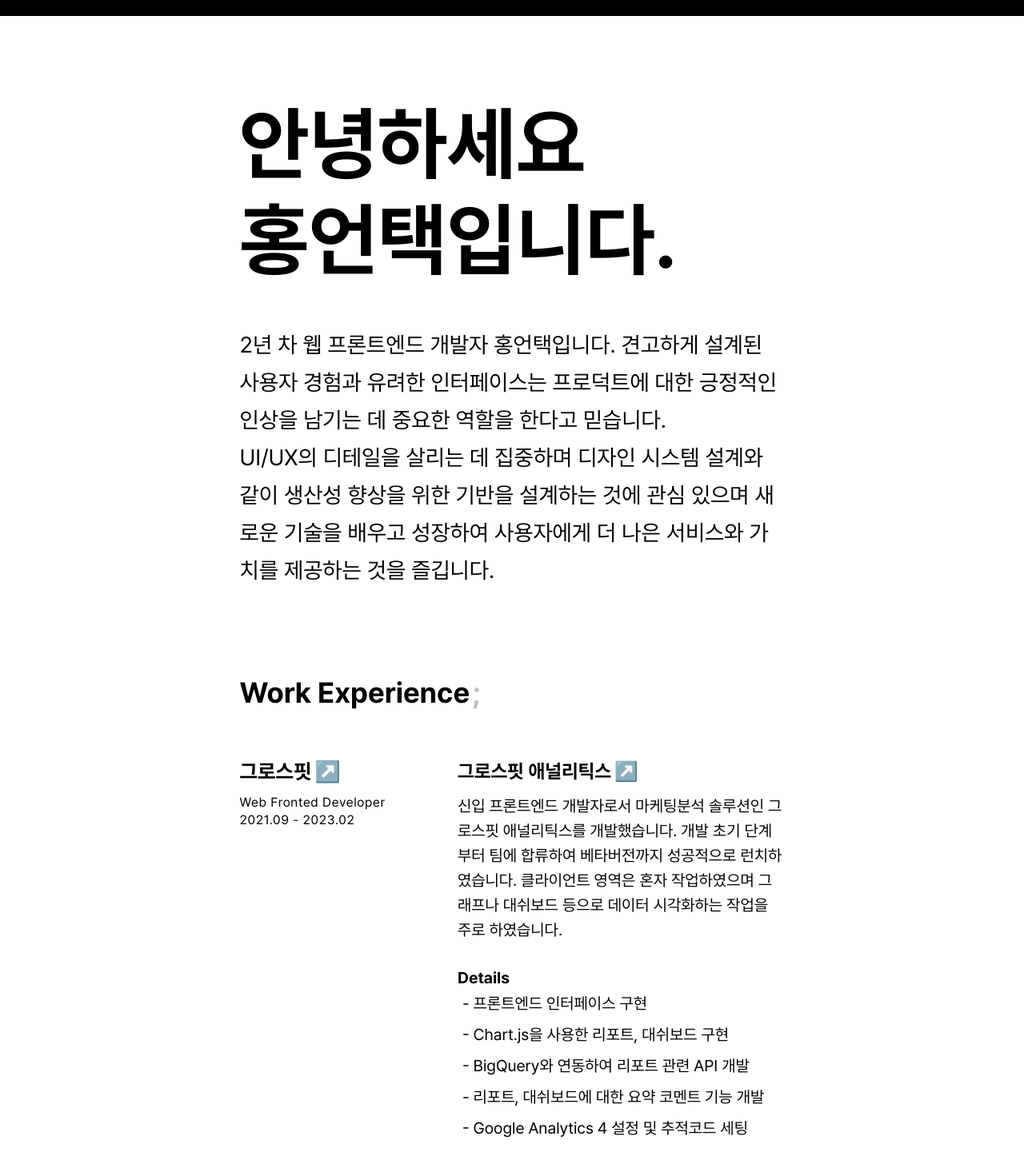
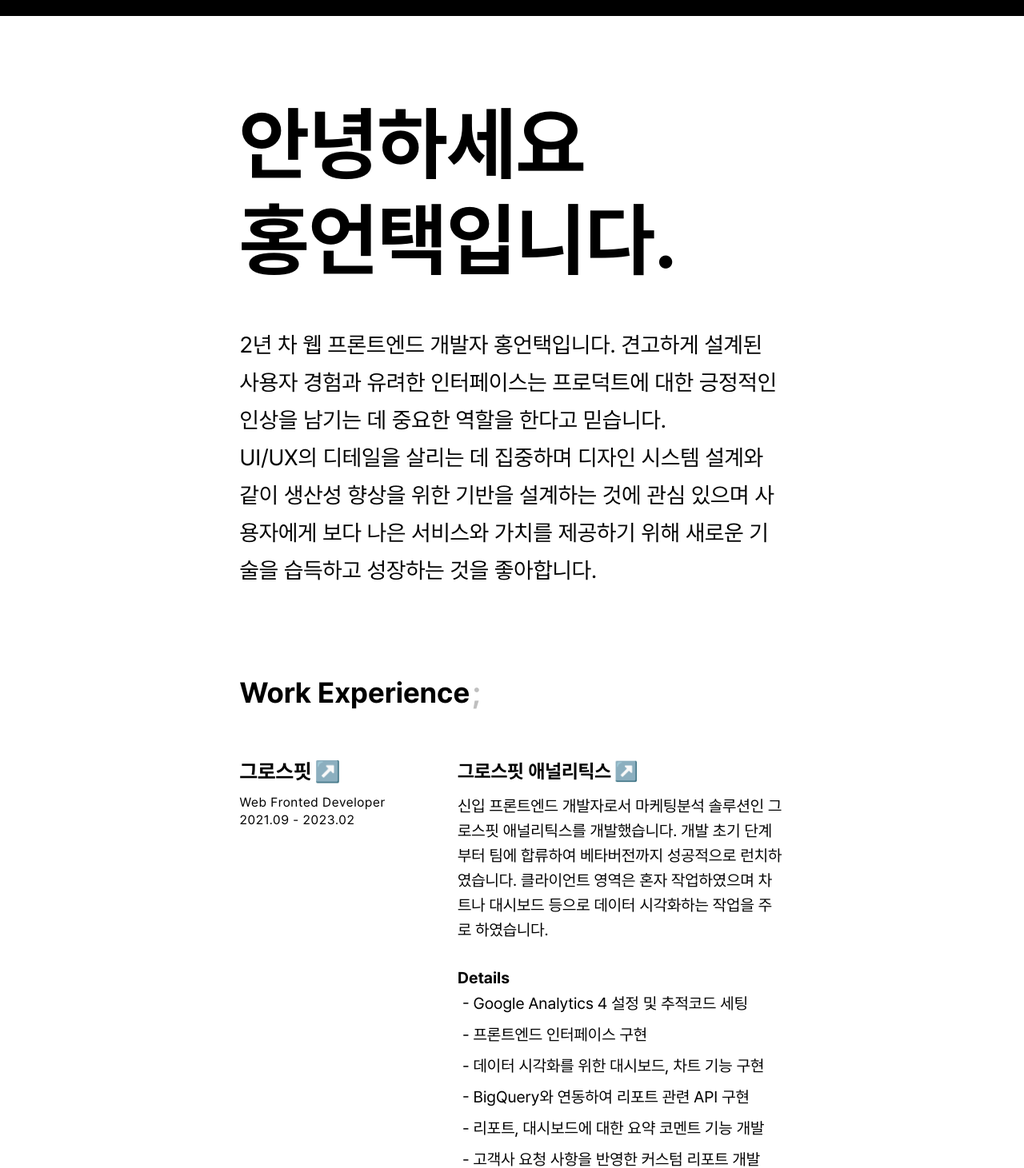
Before and after one commit to cherryc0ck/resume, a Next.js app: page / in a window 1280 px wide. Shown: the top 1461 px of the page at 80% size. Built offline with nearby package versions, Linux system fonts and the light colour scheme.

Commit message:
:adhesive_bandage: introduce 텍스트 수정

```diff
--- a/src/components/domain/resume/introduce/Introduce.tsx
+++ b/src/components/domain/resume/introduce/Introduce.tsx
@@ -15,8 +15,9 @@ export default function Introduce() {
       </p>
       <p>
         UI/UX의 디테일을 살리는 데 집중하며 디자인 시스템 설계와 같이 생산성
-        향상을 위한 기반을 설계하는 것에 관심 있으며 새로운 기술을 배우고
-        성장하여 사용자에게 더 나은 서비스와 가치를 제공하는 것을 즐깁니다.
+        향상을 위한 기반을 설계하는 것에 관심 있으며 사용자에게 보다 나은
+        서비스와 가치를 제공하기 위해 새로운 기술을 습득하고 성장하는 것을
+        좋아합니다.
       </p>
     </S.Section>
   );
--- a/src/components/domain/resume/work/Work.tsx
+++ b/src/components/domain/resume/work/Work.tsx
@@ -29,14 +29,15 @@ const DATA = [
     },
     project: {
       name: "그로스핏 애널리틱스",
-      desc: "신입 프론트엔드 개발자로서 마케팅분석 솔루션인 그로스핏 애널리틱스를 개발했습니다. 개발 초기 단계부터 팀에 합류하여  베타버전까지 성공적으로 런치하였습니다. 클라이언트 영역은 혼자 작업하였으며 그래프나 대쉬보드 등으로 데이터 시각화하는 작업을 주로 하였습니다.",
+      desc: "신입 프론트엔드 개발자로서 마케팅분석 솔루션인 그로스핏 애널리틱스를 개발했습니다. 개발 초기 단계부터 팀에 합류하여  베타버전까지 성공적으로 런치하였습니다. 클라이언트 영역은 혼자 작업하였으며 차트나 대시보드 등으로 데이터 시각화하는 작업을 주로 하였습니다.",
       url: "https://analytics.growthfit.kr/",
       details: [
+        "Google Analytics 4 설정 및 추적코드 세팅",
         "프론트엔드 인터페이스 구현",
-        "Chart.js을 사용한 리포트, 대쉬보드 구현",
-        "BigQuery와 연동하여 리포트 관련 API 개발",
-        "리포트, 대쉬보드에 대한 요약 코멘트 기능 개발",
-        "Google Analytics 4 설정 및 추적코드 세팅",
+        "데이터 시각화를 위한 대시보드, 차트 기능 구현",
+        "BigQuery와 연동하여 리포트 관련 API 구현",
+        "리포트, 대시보드에 대한 요약 코멘트 기능 개발",
+        "고객사 요청 사항을 반영한 커스텀 리포트 개발",
       ],
       techs: [
         "React",
```
